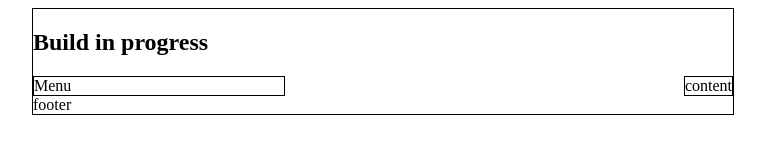
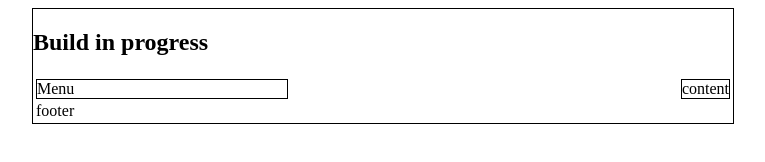
Before and after one commit to tehbeard/tehbeard.github.com, a plain HTML site: page index.html in a window 1280 px wide. Shown: the whole page, without its empty margins (257-1022 px from the left). Drawn offline with Linux system fonts and the light colour scheme.

Commit message:
More tweaks

```diff
--- a/style.css
+++ b/style.css
@@ -7,11 +7,17 @@
   width:250px;
   float:left;
   border: solid 1px;
+  margin:3px;
 }
 .contentBar{
   float:Right;
   border: solid 1px;
+  margin:3px;
 }
 .footerBar{
+margin:auto;
+width:200px;
+margin:3px;
+margin-botton:0px;
 clear:both;
 }
```
